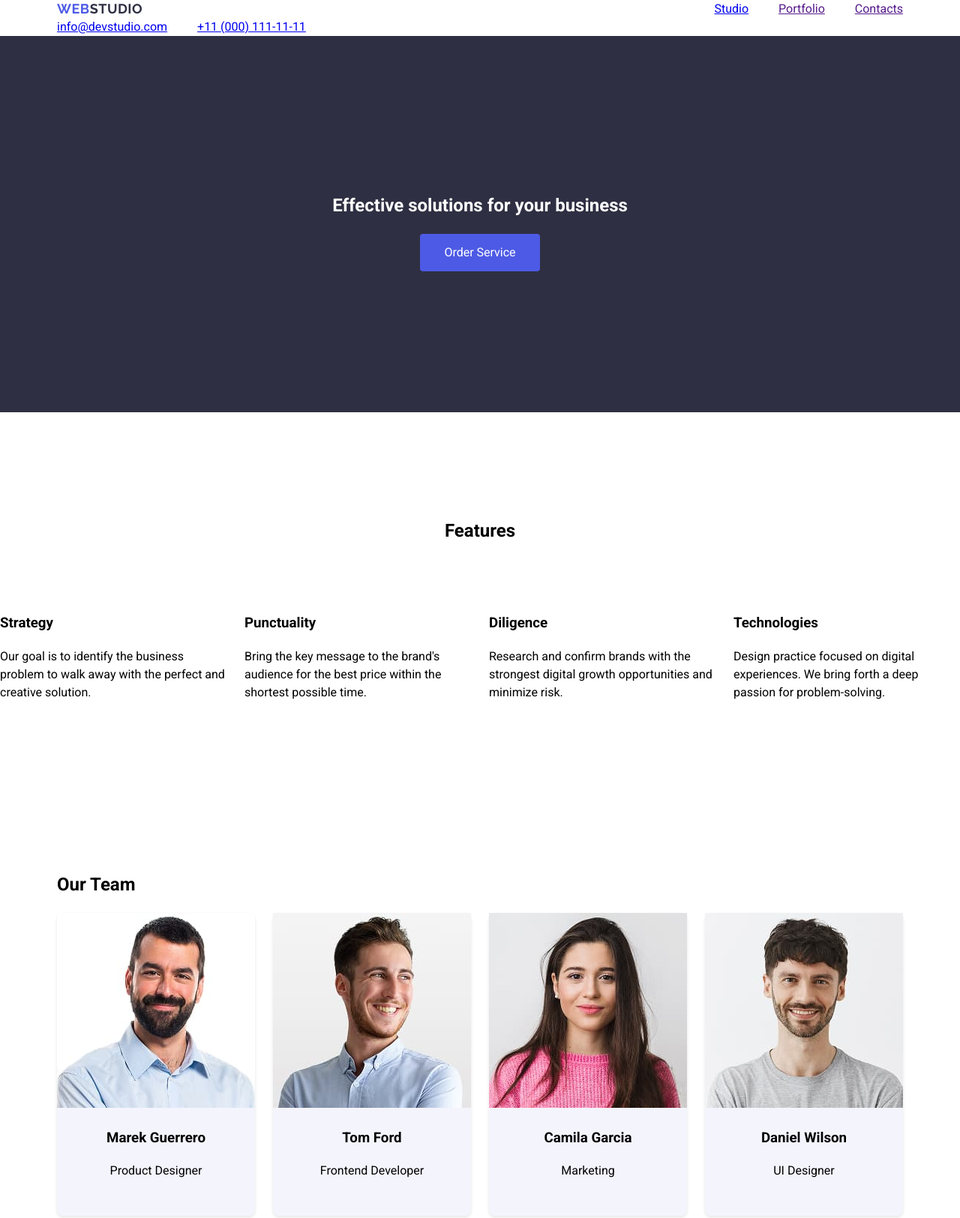
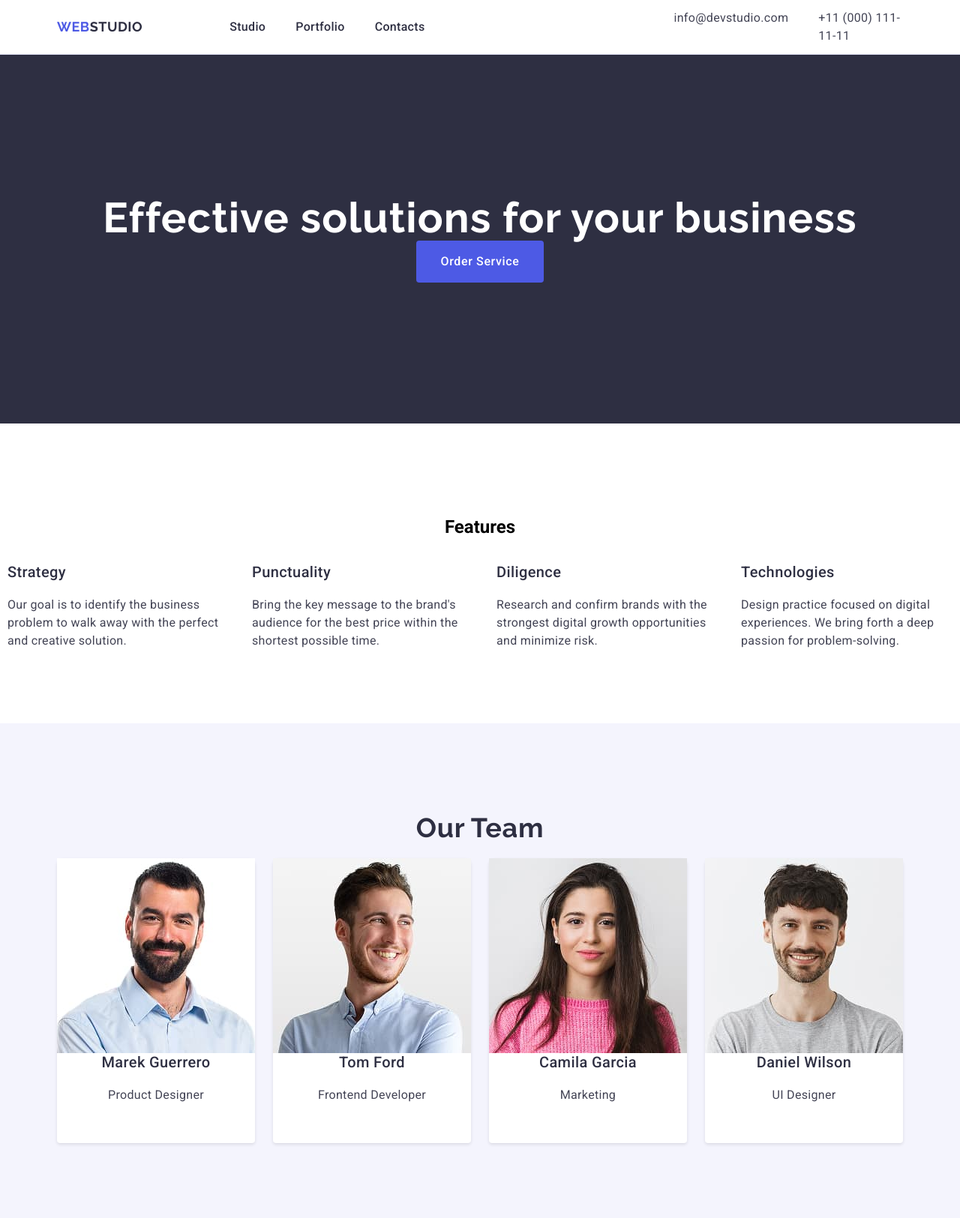
Before and after one commit to main988/fs-homework-three, a plain HTML site: page index.html in a window 1280 px wide. Shown: the top 1625 px of the page at 75% size. Drawn offline with nearby package versions, Linux system fonts and the light colour scheme.

Commit message:
mb-final

```diff
--- a/css/styles.css
+++ b/css/styles.css
@@ -11,10 +11,26 @@ body {
   margin: 0 auto;
 }
 
+.page-header {
+  border-bottom: 1px solid #e7e9fc;
+  background-color: #ffffff;
+}
+
+.page-header .container {
+  display: flex;
+  justify-content: space-between;
+  align-items: center;
+  height: 72px;
+  padding-left: 15px;
+  padding-right: 15px;
+  gap: 332px;
+}
+
 .main-nav {
   display: flex;
   justify-content: space-between;
   align-items: center;
+  gap: 40px;
 }
 
 .nav-list,
@@ -40,26 +56,41 @@ body {
   background-color: #2e2f42;
   color: #fff;
   padding: 188px 0;
+  width: 1440;
+  height: 600;
+  top: 72px;
 }
 
 .main-button {
   padding: 16px 32px;
+  font-family: "Roboto", sans-serif;
   font-size: 16px;
+  font-weight: 500;
   background-color: #4d5ae5;
-  color: #fff;
+  line-height: 1.5;
+  letter-spacing: 0.04em;
+  color: #ffffff;
   border: none;
   cursor: pointer;
   border-radius: 4px;
+  width: 169;
+  height: 56;
+  top: 428px;
+  left: 636px;
+  gap: 10px;
 }
 
 .features-main {
   text-align: center;
-  margin-bottom: 72px;
+  margin-bottom: 20px;
 }
 
 .features ul {
   display: flex;
   gap: 24px;
+  justify-content: space-between;
+  flex-wrap: wrap;
+  padding: 0;
 }
 
 .features li {
@@ -93,25 +124,35 @@ body {
 
 .portfolio-item {
   width: calc((100% - 48px) / 3);
-  border-bottom: 1px solid #e7e9fc;
-  padding-bottom: 32px;
+  border-bottom: 1px solid #ccc;
+  padding-bottom: 20px;
+  margin-bottom: 20px;
+  background-color: #ffffff;
 }
 
 .page-footer {
   background-color: #2e2f42;
   color: #fff;
   padding: 100px 0;
+  width: 1440;
+  height: 312;
+  top: 2988px;
 }
 
 .footer-text {
   max-width: 264px;
   margin-top: 16px;
+  font-family: "Roboto", sans-serif;
+  font-size: 16px;
+  line-height: 1.5;
+  color: #f4f4fd;
+  letter-spacing: 0.02em;
 }
 
 ul {
+  margin: 0;
+  padding-left: 0;
   list-style: none;
-  padding: 0;
-  margin: 0;
 }
 
 .logo {
@@ -123,6 +164,7 @@ ul {
   text-transform: uppercase;
   color: #4d5ae5;
   text-decoration: none;
+  margin-right: 76px;
 }
 
 .logo-span {
@@ -132,3 +174,212 @@ ul {
 .footer-span {
   color: #f4f4fd;
 }
+
+img {
+  display: block;
+  max-width: 100%;
+  height: auto;
+}
+
+h1, h2, h3, h4, h5, h6, p {
+  margin: 0;
+}
+
+.nav-link {
+  font-weight: 500;
+  font-size: 16px;
+  line-height: 1.5;
+  letter-spacing: 0.02em;
+  color: #2e2f42;
+  text-decoration: none;
+  padding: 24px 0;
+  transition: color 0.3s ease;
+}
+
+.contact-link {
+  font-weight: 400;
+  font-size: 16px;
+  line-height: 1.5;
+  letter-spacing: 0.02em;
+  color: #434455;
+  text-decoration: none;
+  transition: color 0.3s ease;
+}
+
+.nav-link:hover,
+.nav-link:focus,
+.contact-link:hover,
+.contact-link:focus {
+  color: #404bbf;
+}
+
+.hero-title {
+  font-family: "Raleway", sans-serif;
+  font-size: 56px;
+  line-height: 1.07;
+  letter-spacing: 0.02em;
+  color: #ffffff;
+  width: 496;
+  height: 120;
+  top: 260px;
+  left: 472px;
+}
+
+.main-button:hover,
+.main-button:focus {
+  background-color: #404bbf;
+}
+
+.feature-title {
+  font-weight: 500;
+  font-size: 20px;
+  line-height: 1.2;
+  letter-spacing: 0.02em;
+  color: #2e2f42;
+  margin-bottom: 20px;
+}
+
+.feature-text {
+  font-size: 16px;
+  line-height: 1.5;
+  letter-spacing: 0.02em;
+  color: #434455;
+  margin-bottom: 20px;
+}
+
+.team {
+  background-color: #f4f4fd;
+  width: 1440;
+  height: 732;
+  top: 1016px;
+}
+
+.section-title {
+  font-family: "Raleway", sans-serif;
+  font-size: 36px;
+  line-height: 1.11;
+  text-align: center;
+  letter-spacing: 0.02em;
+  text-transform: capitalize;
+  color: #2e2f42;
+  margin-bottom: 20px;
+  width: 162;
+  height: 40;
+  top: 1136px;
+  left: 639px;
+}
+
+.team-card {
+  background-color: #ffffff;
+  text-align: center;
+}
+
+.team-card.one {
+  width: 264;
+  height: 380;
+  top: 1248px;
+  left: 156px;
+  border-bottom-right-radius: 4px;
+  border-bottom-left-radius: 4px;
+  padding-bottom: 32px;
+  gap: 32px;
+}
+
+.team-card.two {
+  width: 264;
+  height: 380;
+  top: 1248px;
+  left: 444px;
+  border-bottom-right-radius: 4px;
+  border-bottom-left-radius: 4px;
+  padding-bottom: 32px;
+  gap: 32px;
+}
+
+.team-card.three {
+  width: 264;
+  height: 380;
+  top: 1248px;
+  left: 732px;
+  border-bottom-right-radius: 4px;
+  border-bottom-left-radius: 4px;
+  padding-bottom: 32px;
+  gap: 32px;
+}
+
+.team-card.four {
+  width: 264;
+  height: 380;
+  top: 1248px;
+  left: 1020px;
+  border-bottom-right-radius: 4px;
+  border-bottom-left-radius: 4px;
+  padding-bottom: 32px;
+  gap: 32px;
+}
+
+.portfolio {
+  width: 1128;
+  height: 1000;
+  top: 1868px;
+  left: 156px;
+  border-width: 1px;
+}
+
+.portfolio-item.item-banking {
+  width: 360;
+  height: 420;
+  top: 1980px;
+  left: 156px;
+}
+
+.portfolio-item.item-cashless {
+  width: 360;
+  height: 420;
+  top: 1980px;
+  left: 540px;
+  border-width: 1px;
+}
+
+.portfolio-items.item-meditation {
+  width: 360;
+  height: 420;
+  top: 1980px;
+  left: 924px;
+}
+
+.portfolio-item.item-taxi {
+  width: 360;
+  height: 420;
+  top: 2448px;
+  left: 156px;
+}
+
+.portfolio-item.item-screen {
+  width: 360;
+  height: 420;
+  top: 2448px;
+  left: 540px;
+}
+
+.portfolio-item.item-courses {
+  width: 360;
+  height: 420;
+  top: 2448px;
+  left: 924px;
+}
+
+.features ul li {
+  width: 264px;
+  height: 104px;
+  padding: 10px;
+  box-sizing: border-box;
+  top: 792px;
+  left: 1020px;
+  gap: 8px;
+}
+
+a {
+  text-decoration: none;
+  color: inherit;
+}
```
